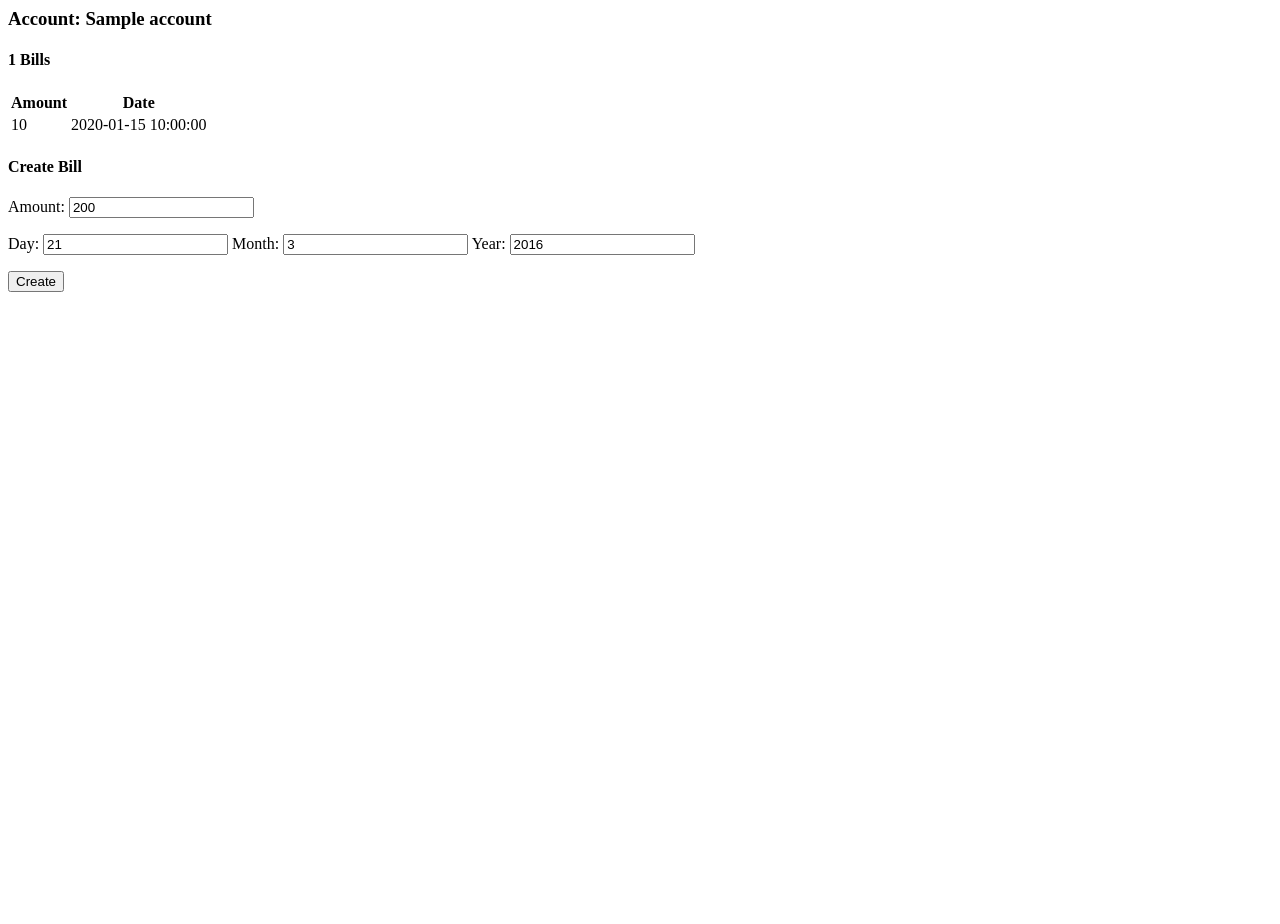
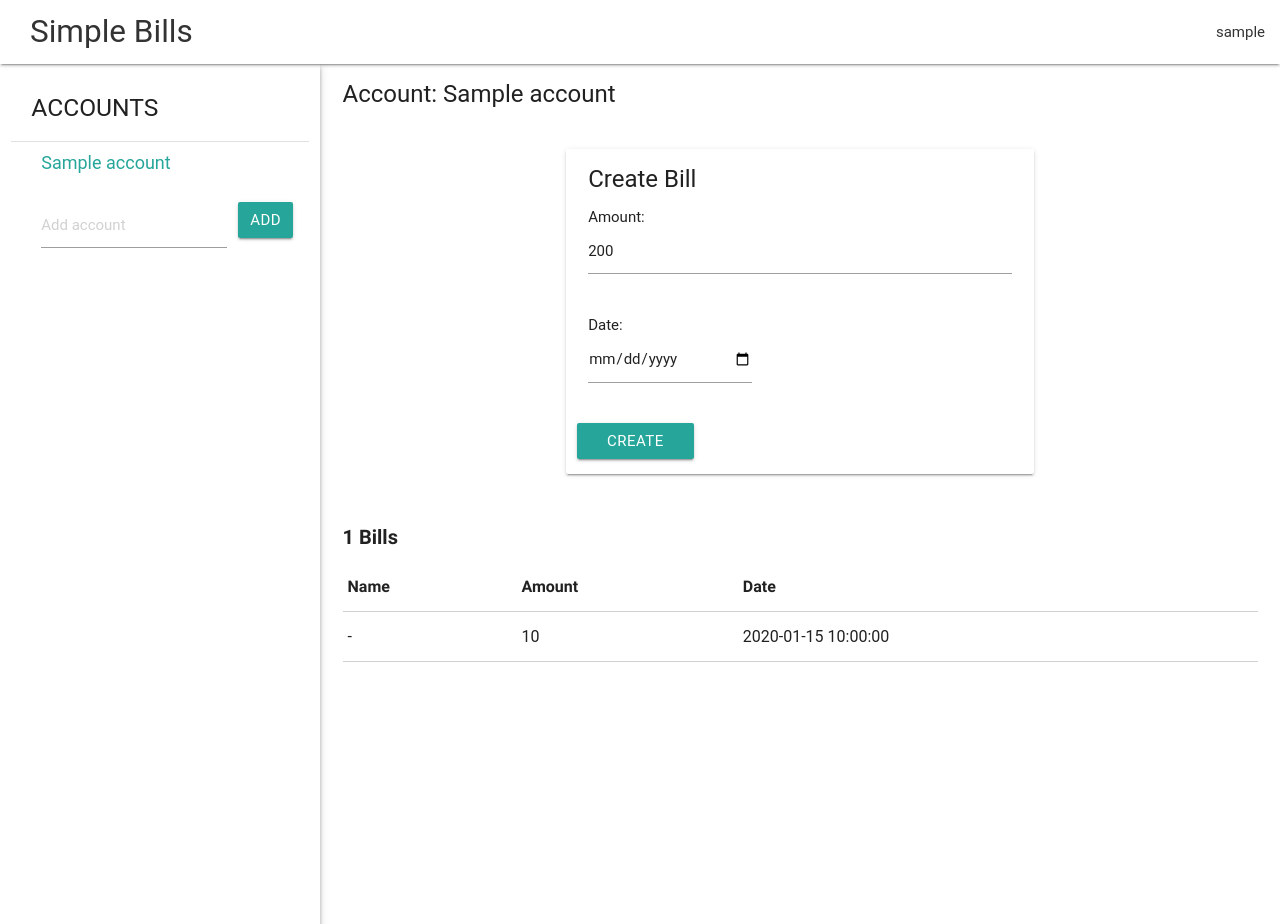
Before and after one commit to ravibhim/simple_bills, a Python web app: template web/templates/account_detail.html in a window 1280 px wide. Run offline with Jinja, Linux system fonts and the light colour scheme; the template is opened without the code that fills it: most values are stand-ins (such as "Sample title", 1, 10 or a date in 2020); some libraries are stand-ins or nearby versions; some web fonts are replaced.

Commit message:
position change of create bill sidebar active class, sidebar is consistent and date picker without functionality Changed the date format

```diff
--- a/web/api.py
+++ b/web/api.py
@@ -119,7 +119,7 @@ class SimpleBillApi(remote.Service):
             bm = BillMessage()
             bm.billId = bill.key.id()
             bm.amount = bill.amount
-            bm.date = str(bill.date)
+            bm.date = bill.date.strftime("%d-%m-%Y")
             bm.day = bill.day
             bm.month = bill.month
             bm.year = bill.year
--- /dev/null
+++ b/web/requirements-vendor.txt
@@ -0,0 +1,3 @@
+google-api-python-client
+httplib2
+python-dateutil==2.6.0
--- /dev/null
+++ b/web/static/css/main.css
@@ -0,0 +1,87 @@
+.welcome-content {
+    margin-top: 200px;
+}
+
+.welcome-content h3 {
+    margin-bottom: 30px;
+}
+
+nav {
+    background-color: white;
+    position: fixed;
+    z-index: 10;
+}
+
+.headline-main {
+    font-size: 24px;
+    font-weight: 400;
+}
+
+.headline-sub {
+    font-size: 20px;
+    font-weight: 600;
+}
+
+.nav-wrapper a, .nav-wrapper li {
+    color: #333333;
+}
+
+.btn-billadd {
+    margin-top: 13px;
+}
+
+.nav-wrapper a {
+    margin-left: 30px;
+}
+
+.sidebar-left {
+    position: fixed;
+    margin-top: 64px;
+    width: 25%;
+    height: 100%;
+    margin-bottom: -20px;
+}
+
+.content {
+    margin-top: 64px !important;
+    margin-left: 25% !important;
+    width: auto;
+    position: relative;
+    overflow: auto;
+    z-index: 1;
+}
+
+.collection-item {
+    font-size: 18px;
+    padding: 8px 16px;
+}
+
+.sidebar-left ul {
+    border: none;
+}
+
+.account-add {
+    padding-top: 0 !important;
+    margin-top: 0;
+}
+
+.account-add .input-field {
+    margin-top: 0;
+    padding: 0;
+}
+
+.account-add button {
+    padding: 0 0.8rem;
+}
+
+.active {
+    background-color: red;
+}
+
+
+/*
+.welcome-content a {
+    background-color: #4285f4;
+}*/
+
+/ / / / /
--- /dev/null
+++ b/web/static/js/main.js
@@ -0,0 +1,11 @@
+$(document).ready(function() {
+    $(".collection-item").each(function() {
+        if ($(this).attr("href") == location.pathname) {
+            $(this).addClass("active");
+        }
+    });
+    $('.datepicker').pickadate({
+        selectMonths: true,
+        selectYears: 30
+    });
+});
--- a/web/templates/account_detail.html
+++ b/web/templates/account_detail.html
@@ -1,45 +1,67 @@
-{% extends "base.html" %}
+{% extends "base.html" %} {% block content %}
+<nav>
+    <div class="nav-wrapper">
+        <a href="#" class="brand-logo">Simple Bills</a>
+        <ul id="nav-mobile" class="right hide-on-med-and-down">
+            <li><a href="#">{{ profile.nickname }}</a></li>
+        </ul>
+    </div>
+</nav>
 
-{% block content %}
+<div class="row">
+    {% include "sidebar.html" %}
 
-<h3> Account: {{ account.name }} </h3>
+    <div class="content col s9">
 
-<h4> {{bills.count}} Bills </h4>
-{% if bills.count > 0 %}
-  <table>
+        <div class="row">
+            <h4 class="headline-main col s8"> Account: <span id="account-name">{{ account.name }}<span> </h4>
+            <!-- <a class="waves-effect waves-light btn btn-billadd">Add a bill</a> -->
+        </div>
+        <div class="row">
+            <div class="card col s6 offset-s3">
+                <h4 class="headline-main col s12"> Create Bill </h4>
+                <form action="/account/{{account.accountId}}/create_bill" method="post">
+                    <div>
+                        <div class="row">
+                            <span class="col s12">Amount: <input value="200" name="bill_amount" /> </span>
+                        </div>
+                        <div class="row">
+                            <span class="col s5">Date: <input name="bill_date" type="date"></span>
+                        </div>
+                        <button class="btn waves-effect waves-light" type="submit" name="action">Create</button>
+                </form>
+                </div>
+            </div>
+        </div>
+        <div class="row">
+            <h4 class="headline-sub col s12"> {{bills.count}} Bills </h4> {% if bills.count > 0 %}
+            <div class="billsgi-table col s12">
+                <table class="bordered">
+                    <thead>
                         <tr>
-      <th> Amount </th>
-      <th> Date </th>
+                            <th data-field="id">Name</th>
+                            <th data-field="name">Amount</th>
+                            <th data-field="Date">Date</th>
                         </tr>
-
+                    </thead>
+                    <tbody>
                         {% for bill in bills %}
                         <tr>
-        <td> {{bill.amount}} </td>
-        <td> {{bill.date}} </td>
+                            <td>-</td>
+                            <td>{{bill.amount}}</td>
+                            <td>{{bill.date}}</td>
                         </tr>
                         {% endfor %}
+                    </tbody>
                 </table>
                 {% endif %}
+            </div>
+        </div>
+        <!-- Form to create bill -->
 
 
-<!-- Form to create bill -->
-<h4> Create Bill </h4>
-<form action="/account/{{account.accountId}}/create_bill" method="post">
-  <div>
-    <p>
-    Amount:
-    <input value="200" name="bill_amount"/>
-    </p>
-    <p>
-    Day:
-    <input value="21" name="bill_day"/>
-    Month:
-    <input value="3" name="bill_month"/>
-    Year:
-    <input value="2016" name="bill_year"/>
-    </p>
-    <input type="submit" value="Create">
-</form>
+    </div>
+
 
 
     {% endblock %}
--- a/web/templates/base.html
+++ b/web/templates/base.html
@@ -1,7 +1,19 @@
 <html>
-  <head>
-  </head>
-  <body>
-    {% block content %}{% endblock %}
-  </body>
+
+<head>
+    <link rel="stylesheet" href="//cdnjs.cloudflare.com/ajax/libs/materialize/0.97.8/css/materialize.min.css">
+    <link href="/static/css/main.css" rel="stylesheet">
+    <link href="https://fonts.googleapis.com/icon?family=Material+Icons" rel="stylesheet">
+    <script src="https://cdnjs.cloudflare.com/ajax/libs/jquery/3.1.1/jquery.min.js"></script>
+    <script src="//cdnjs.cloudflare.com/ajax/libs/materialize/0.97.8/js/materialize.min.js"></script>
+    <script src="/static/js/main.js"></script>
+</head>
+
+<body>
+
+    <div>
+        {% block content %}{% endblock %}
+    </div>
+</body>
+
 </html>
--- /dev/null
+++ b/web/templates/sidebar.html
@@ -0,0 +1,20 @@
+<div class="col s3 sidebar-left z-depth-2">
+    <ul class="collection with-header">
+        <li class="collection-header">
+            <h5>ACCOUNTS</h5>
+        </li>
+        {% for account in accounts %}
+        <li><a href="/account/{{ account.accountId }}" class="collection-item"> {{ account.name }}</a></li> {% endfor %}
+        <li class="collection-item account-add">
+            <div class="row">
+                <form action="/create_account" method="post">
+                    <div class="input-field col s9">
+                        <input name="account_name" id="account_name" type="text" class="validate" placeholder="Add account">
+                    </div>
+                    <div class="col s3">
+                        <button class="waves-effect waves-light btn" type="submit" name="action">Add</button>
+                    </div>
+                </form>
+            </div>
+        </li>
+</div>
```
Also changed, not shown: web/app.yaml (+7 -0 lines), web/main.py (+8 -6 lines), web/templates/home.html (+15 -21 lines), web/templates/main.html (+4 -6 lines), README.txt, 1 other file. Lines whose indentation alone changed are shown as unchanged.
